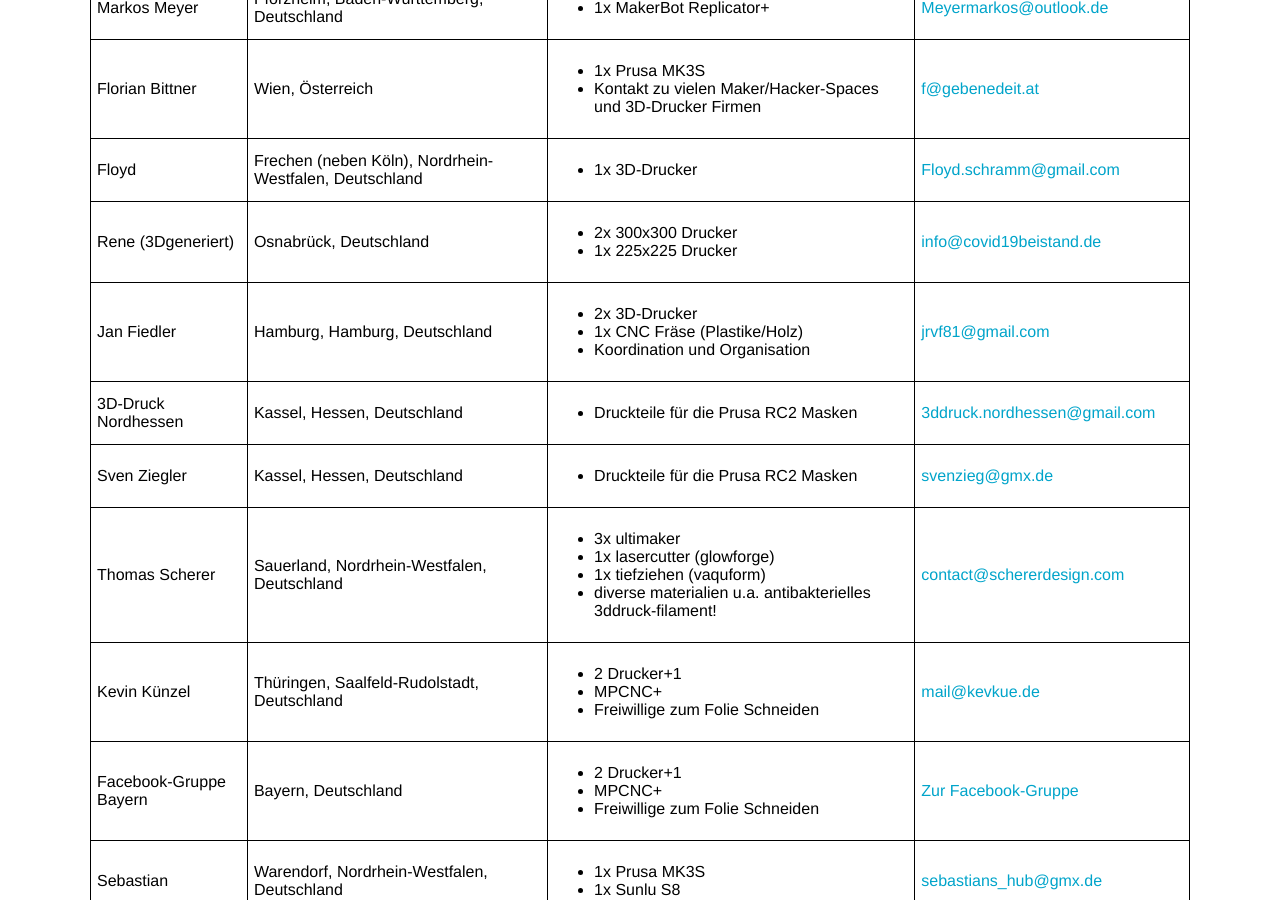
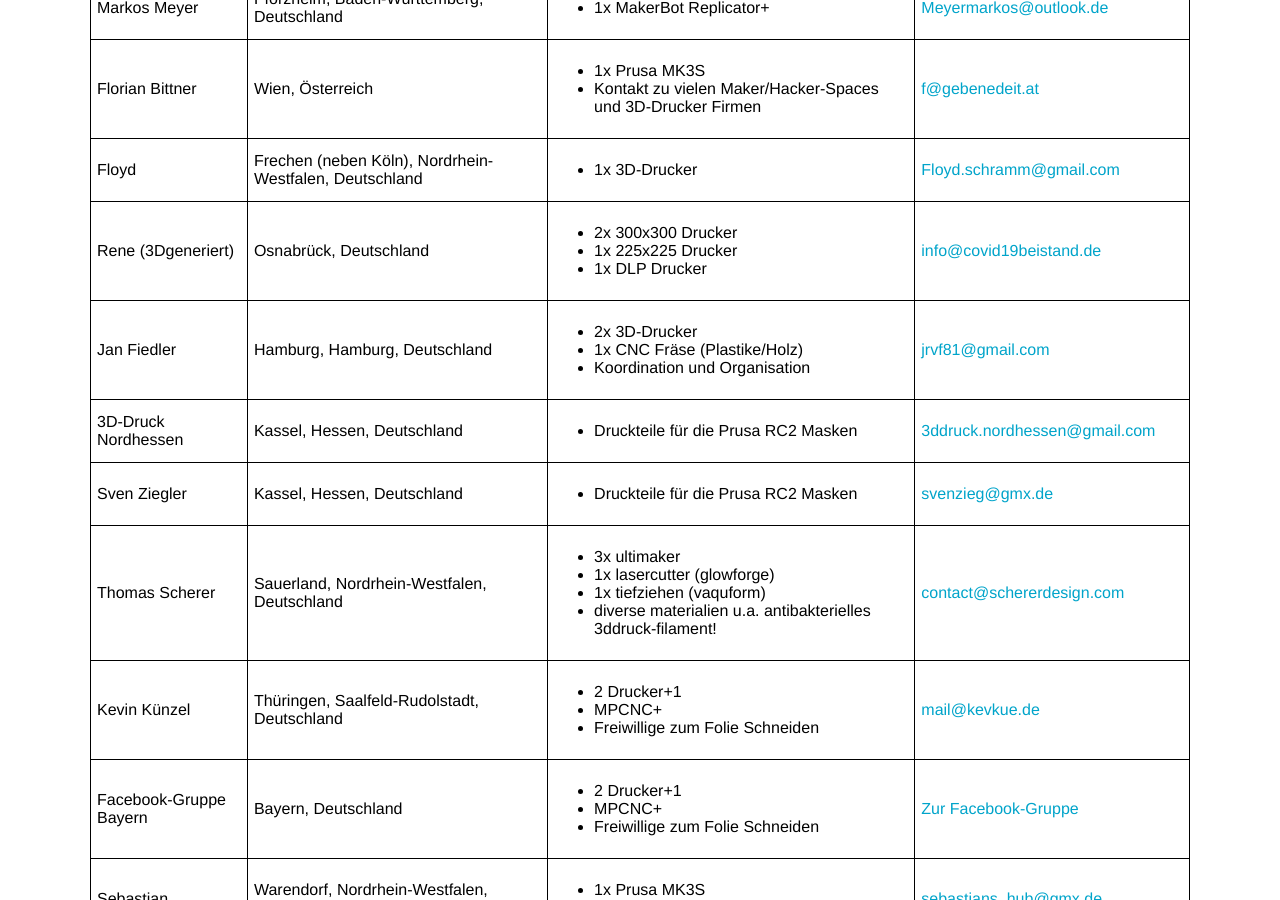
Before and after one commit to CloudCannon/hydra-jekyll-template, a Jekyll site: the page built from en/index.html, in a window 1280 px wide and 900 px high, scrolled down 2696 px. Built offline with Jekyll 4.4.1, drawn with Linux system fonts in a browser that asks for light colours.

Commit message:
Fix entry

```diff
--- a/_data/makers.yml
+++ b/_data/makers.yml
@@ -56,6 +56,7 @@
   capacity:
     - 2x 300x300 Drucker
     - 1x 225x225 Drucker
+    - 1x DLP Drucker
   contact: '<a href="mailto:info@covid19beistand.de">info@covid19beistand.de</a>'
 - name: Jan Fiedler
   country: Deutschland
```
